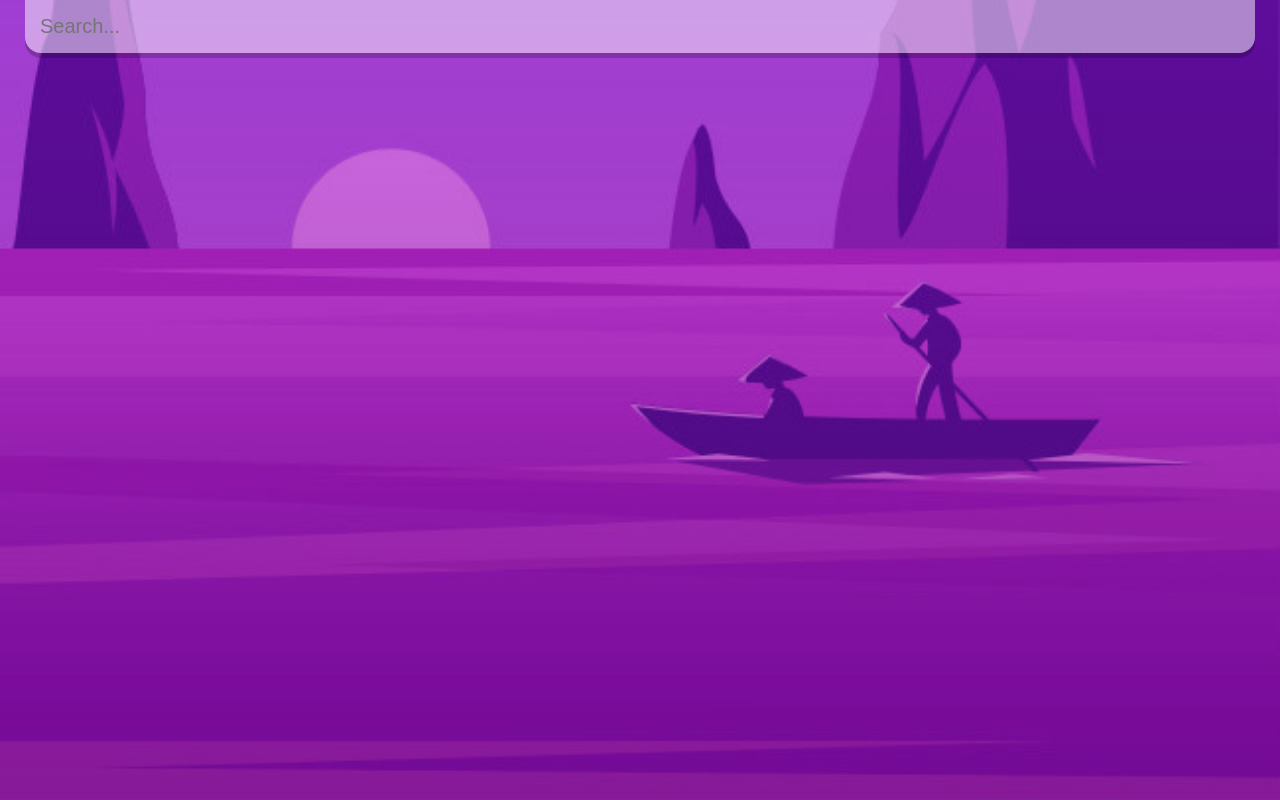
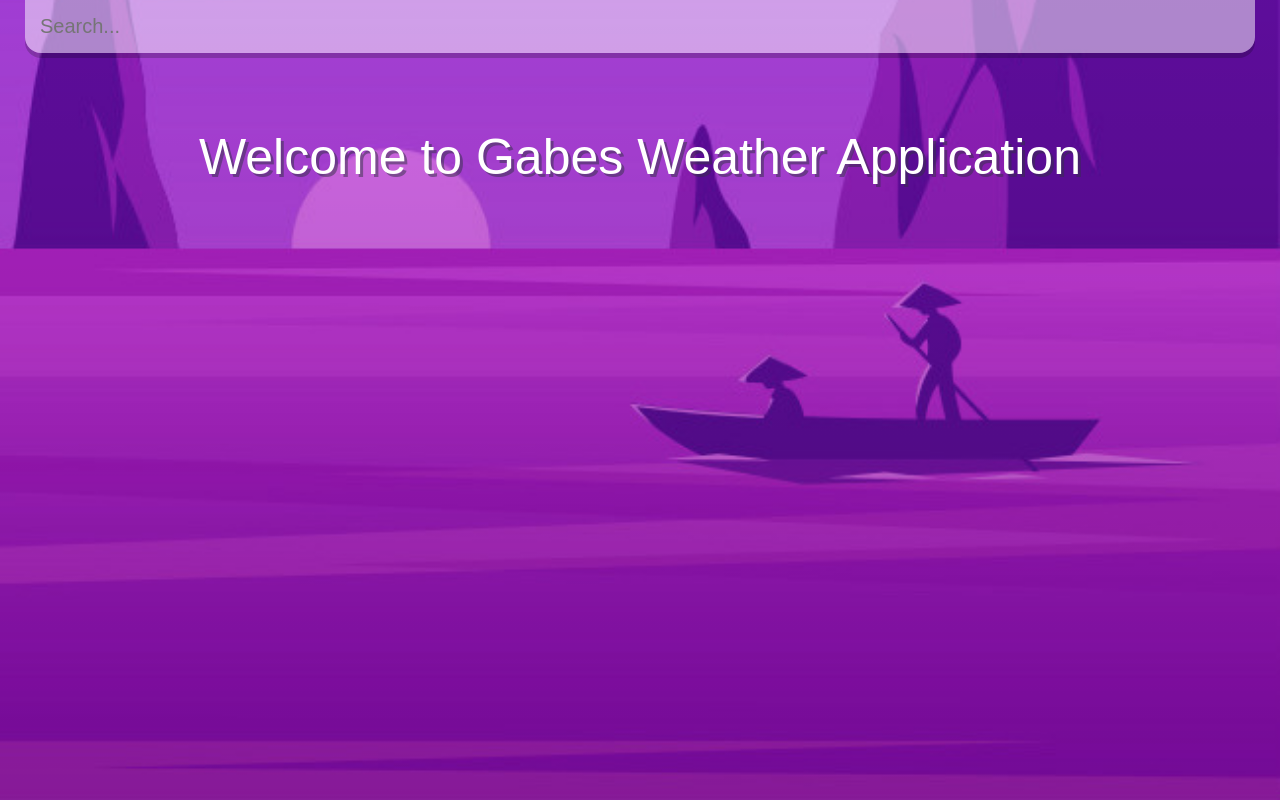
Before and after one commit to Gabe-Codes/Weather-App, a React (Create React App) app: page / in a window 1280 px wide. Built offline with nearby package versions, Linux system fonts and the light colour scheme.

Commit message:
adds mist asset and home screen

```diff
--- a/src/App.js
+++ b/src/App.js
@@ -31,6 +31,7 @@ function App() {
 		else if (wthr === 'Rain') return 'app rain';
 		else if (wthr === 'Thunderstorm') return 'app storm';
 		else if (wthr === 'Snow') return 'app snow';
+		else if (wthr === 'Mist') return 'app mist';
 		else return 'app';
 	};
 
@@ -68,7 +69,9 @@ function App() {
 						</div>
 					</div>
 				) : (
-					''
+					<div className="welcome-box">
+						<div className="welcome">Welcome to Gabes Weather Application</div>
+					</div>
 				)}
 			</main>
 		</div>
--- a/src/index.css
+++ b/src/index.css
@@ -39,6 +39,10 @@ body {
 }
 .app.snow {
 	background-image: url('./assests/snowing.jpg');
+}
+
+.app.mist {
+	background-image: url('./assests/mist.jpg');
 }
 
 main {
@@ -126,3 +130,11 @@ main {
 	font-weight: 700;
 	text-shadow: 3px 3px rgba(50, 50, 70, 0.5);
 }
+
+.welcome-box .welcome {
+	color: #fff;
+	font-size: 50px;
+	font-weight: 500;
+	text-align: center;
+	text-shadow: 3px 3px rgba(50, 50, 70, 0.5);
+}
```
Also changed, not shown: src/assests/mist.jpg (added), 1 other file (tests, documents, lock files or other folders).
